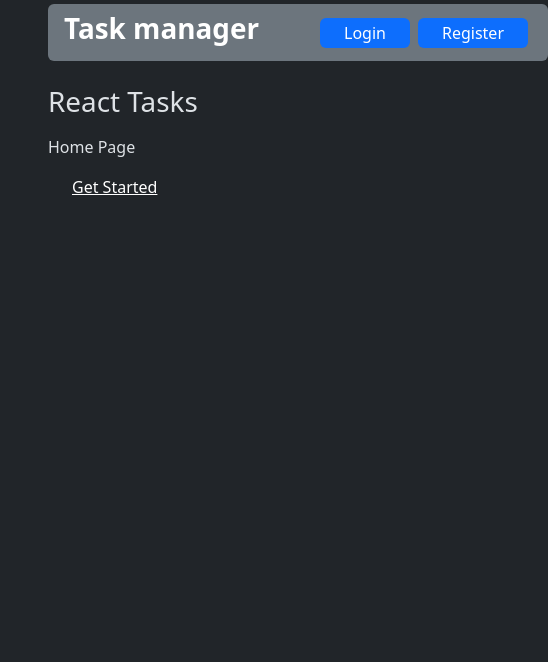
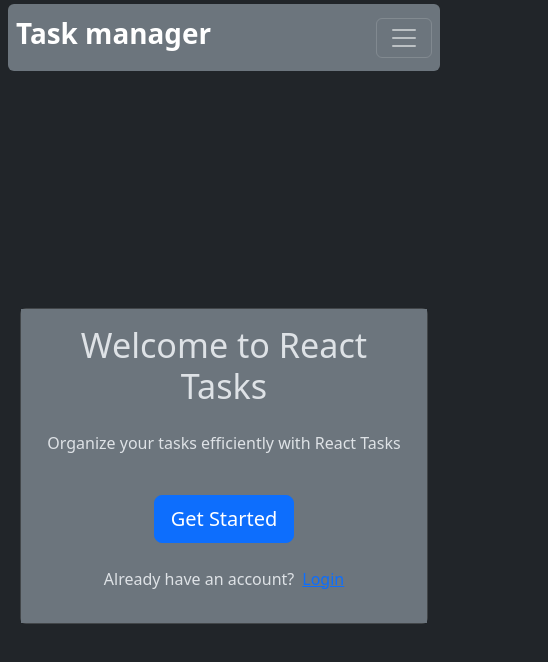
Before and after one commit to rgauna79/taskmanager, a React (Vite) app in the folder client/: page / in a window 390 px wide. Shown: the top 662 px of the page, 548 px wide, since content can reach past the window. Built offline with nearby package versions, Linux system fonts and the light colour scheme; no server answers.

Commit message:
added responsive design

```diff
--- a/client/package.json
+++ b/client/package.json
@@ -10,6 +10,8 @@
     "preview": "vite preview"
   },
   "dependencies": {
+    "@fortawesome/free-solid-svg-icons": "^6.5.1",
+    "@fortawesome/react-fontawesome": "^0.2.0",
     "axios": "^1.6.2",
     "bootstrap": "^5.3.2",
     "dayjs": "^1.11.10",
--- a/client/src/App.jsx
+++ b/client/src/App.jsx
@@ -17,7 +17,7 @@ function App() {
       <AuthProvider>
         <TaskProvider>
           <BrowserRouter >
-            <main className="d-flex flex-column container-fluid  vh-100 px-5">
+            <main className="d-flex flex-column container-fluid  vh-100 px-2">
               <Navbar />
               <Routes>
                 <Route path="/" element={<HomePage />} />
--- a/client/src/api/axios.js
+++ b/client/src/api/axios.js
@@ -1,7 +1,7 @@
 import axios from "axios";
 import { VITE_BACKEND_URL } from "./config";
 
-console.log(VITE_BACKEND_URL);
+// console.log(VITE_BACKEND_URL);
 
 const instance = axios.create({
   baseURL: VITE_BACKEND_URL,
--- a/client/src/api/config.js
+++ b/client/src/api/config.js
@@ -1,5 +1,5 @@
 // localUrl = "http://localhost:4000/api";
 
 export const VITE_BACKEND_URL =
-  import.meta.env.VITE_BACKEND_URL || "https://jnqtjk-4000.csb.app/api";
+  import.meta.env.VITE_BACKEND_URL || "http://localhost:4000/api";
 export const NODE_ENV = import.meta.env.NODE_ENV;
--- a/client/src/components/tasks/TaskCard.jsx
+++ b/client/src/components/tasks/TaskCard.jsx
@@ -11,7 +11,7 @@ function TaskCard({ task }) {
 
   const { deleteTask } = useTasks();
   return (
-    <div className="bg-secondary rounded mb-4 mx-4 p-2" style={cardStyle}>
+    <div className="bg-secondary rounded mb-4 mx-4 p-2 container-sm" >
       <header className="d-flex justify-content-between">
         <h1 className="fs-3 font-weight-bold">{task.title}</h1>
         <div className="d-flex gap-2 align-items-center">
--- a/client/src/components/ui/Navbar.jsx
+++ b/client/src/components/ui/Navbar.jsx
@@ -1,64 +1,58 @@
 import { Link } from "react-router-dom";
 import { useAuth } from "../../context/AuthContext";
+import { Navbar, Nav } from "react-bootstrap";
 
-function Navbar() {
+function CustomNavbar() {
   const { isAuthenticated, logout, user } = useAuth();
 
   return (
-    <nav className="bg-secondary my-1 mb-3 d-flex justify-content-between py-2 px-3 rounded " style={{minWidth:"500px"}}>
-      <Link
-        to={isAuthenticated ? "/tasks" : "/"}
-        className="custom-link text-white"
-      >
+    <Navbar bg="secondary" expand="lg" className="my-1 mb-3 rounded p-2">
+      <Navbar.Brand>
+        <Link to={isAuthenticated ? "/tasks" : "/"} className="text-white text-decoration-none">
           <h1 className="fs-1 fw-bold">Task manager</h1>
         </Link>
-      <ul className="d-flex gap-2 align-items-center m-1">
+      </Navbar.Brand>
+      <Navbar.Toggle aria-controls="basic-navbar-nav" />
+      <Navbar.Collapse id="basic-navbar-nav">
+        <Nav className="ml-auto mr-3 align-items-end gap-2 py-1">
           {isAuthenticated ? (
             <>
-            <li>Welcome {user.username}</li>
-            <li>
-              <Link
-                to="/add-task"
-                className="custom-link text-white bg-primary px-4 py-1 rounded"
-              >
+              <Nav.Item>Welcome {user.username}</Nav.Item>
+              <Nav.Item>
+                <Link to="/add-task" className="text-white bg-primary px-4 py-1 rounded text-decoration-none">
                   Add Task
                 </Link>
-            </li>
-            <li>
+              </Nav.Item>
+              <Nav.Item>
                 <Link
                   to="/"
-                className="custom-link text-white bg-primary px-4 py-1 rounded"
+                  className="text-white bg-primary px-4 py-1 rounded text-decoration-none"
                   onClick={() => {
                     logout();
                   }}
                 >
                   Logout
                 </Link>
-            </li>
+              </Nav.Item>
             </>
           ) : (
             <>
-            <li>
-              <Link
-                className="custom-link text-white bg-primary px-4 py-1 rounded"
-                to="/login"
-              >
+              <Nav.Item>
+                <Link to="/login" className="text-white bg-primary px-4 py-1 rounded text-decoration-none">
                   Login
                 </Link>
-            </li>
-            <li>
-              <Link
-                className="custom-link text-white bg-primary px-4 py-1 rounded"
-                to="/register"
-              >
+              </Nav.Item>
+              <Nav.Item>
+                <Link to="/register" className="text-white bg-primary px-4 py-1 rounded text-decoration-none">
                   Register
                 </Link>
-            </li>
+              </Nav.Item>
             </>
           )}
-      </ul>
-    </nav>
+        </Nav>
+      </Navbar.Collapse>
+    </Navbar>
   );
 }
 
-export default Navbar;
+export default CustomNavbar;
--- a/client/src/pages/HomePage.jsx
+++ b/client/src/pages/HomePage.jsx
@@ -2,21 +2,34 @@ import { Link } from "react-router-dom";
 
 function HomePage() {
   return (
-  <section className="bg-red-500 flex justify-center items-center">
-    <header className="bg-zinc-800 p-10">
-      <h1 className="text-5xl py-2 font-bold">React Tasks</h1>
-      <p className="text-md text-slate-400">
-        Home Page
-      </p>
+    <section className=" d-flex justify-content-center align-items-center vh-100">
+      <div className="container">
+        <div className="row">
+          <div className="col-md-8 offset-md-2">
+            <div className="card text-center">
+              <div className="card-body bg-secondary">
+                <h1 className="card-title display-4 mb-4">
+                  Welcome to React Tasks
+                </h1>
+                <p className="card-text">
+                  Organize your tasks efficiently with React Tasks
+                </p>
+                <Link to="/register" className="btn btn-primary btn-lg mt-4">
+                  Get Started
+                </Link>
+                <p className="d-flex justify-content-center align-items-center mt-4">
+                Already have an account?
+                <Link to="/login" className="text-primary ms-2">
+                  Login
+                </Link>
+              </p>
+              </div>
 
-      <Link
-        className="bg-zinc-500 text-white px-4 py-2 rounded-md mt-4 inline-block"
-        to="/register"
-      >
-        Get Started
-      </Link>
-    </header>
-  </section>
+            </div>
+          </div>
+        </div>
+      </div>
+    </section>
   );
 }
 
--- a/client/src/pages/LoginPage.jsx
+++ b/client/src/pages/LoginPage.jsx
@@ -1,7 +1,9 @@
 import { useForm } from "react-hook-form";
 import { useAuth } from "../context/AuthContext";
 import { Link, NavLink, useNavigate } from "react-router-dom";
-import { useEffect } from "react";
+import { useEffect, useState } from "react";
+import { FontAwesomeIcon } from "@fortawesome/react-fontawesome";
+import { faSpinner } from "@fortawesome/free-solid-svg-icons";
 
 function LoginPage() {
   const {
@@ -12,9 +14,14 @@ function LoginPage() {
 
   const { signin, errors: signinErrors, isAuthenticated } = useAuth();
   const navigate = useNavigate();
+  const [loading, setLoading] = useState(false);
 
-  const onSubmit = handleSubmit((data) => {
-    signin(data);
+  const onSubmit = handleSubmit(async (data) => {
+    setLoading(true);
+    try {
+      await signin(data);
+    } catch (error) {}
+    setLoading(false);
   });
 
   useEffect(() => {
@@ -54,7 +61,14 @@ function LoginPage() {
           )}
 
           <button className="btn btn-primary m-2" type="submit">
-            Login
+            {loading ? (
+              <>
+                <FontAwesomeIcon icon={faSpinner} spin />
+                <span className="ml-2">Loading</span>
+              </>
+            ) : (
+              "Login"
+            )}
           </button>
         </form>
         <p className="d-flex justify-content-between">
--- a/client/src/pages/TasksPage.jsx
+++ b/client/src/pages/TasksPage.jsx
@@ -10,7 +10,7 @@ function TasksPage() {
 
   if (tasks.lenght == 0) return <h1>No Tasks</h1>;
   return (
-    <div className=" d-flex mx-auto flex-wrap justify-content-center">
+    <div className=" d-flex mx-auto flex-wrap justify-content-center container-sm">
       {tasks.map((task) => (
         <TaskCard task={task} key={task._id}></TaskCard>
       ))}
--- a/client/src/routes.jsx
+++ b/client/src/routes.jsx
@@ -3,7 +3,6 @@ import { useAuth } from "./context/AuthContext";
 
 function ProtectedRoutes() {
   const { loading, isAuthenticated } = useAuth();
-  console.log(`It's authenticated: `, isAuthenticated);
   if (loading) return <h1>Loading...</h1>;
   if (!loading && !isAuthenticated) {
     return <Navigate to="/login" replace />;
```
Also changed, not shown: 2 other files (tests, documents, lock files or other folders). Lines whose indentation alone changed are shown as unchanged.
